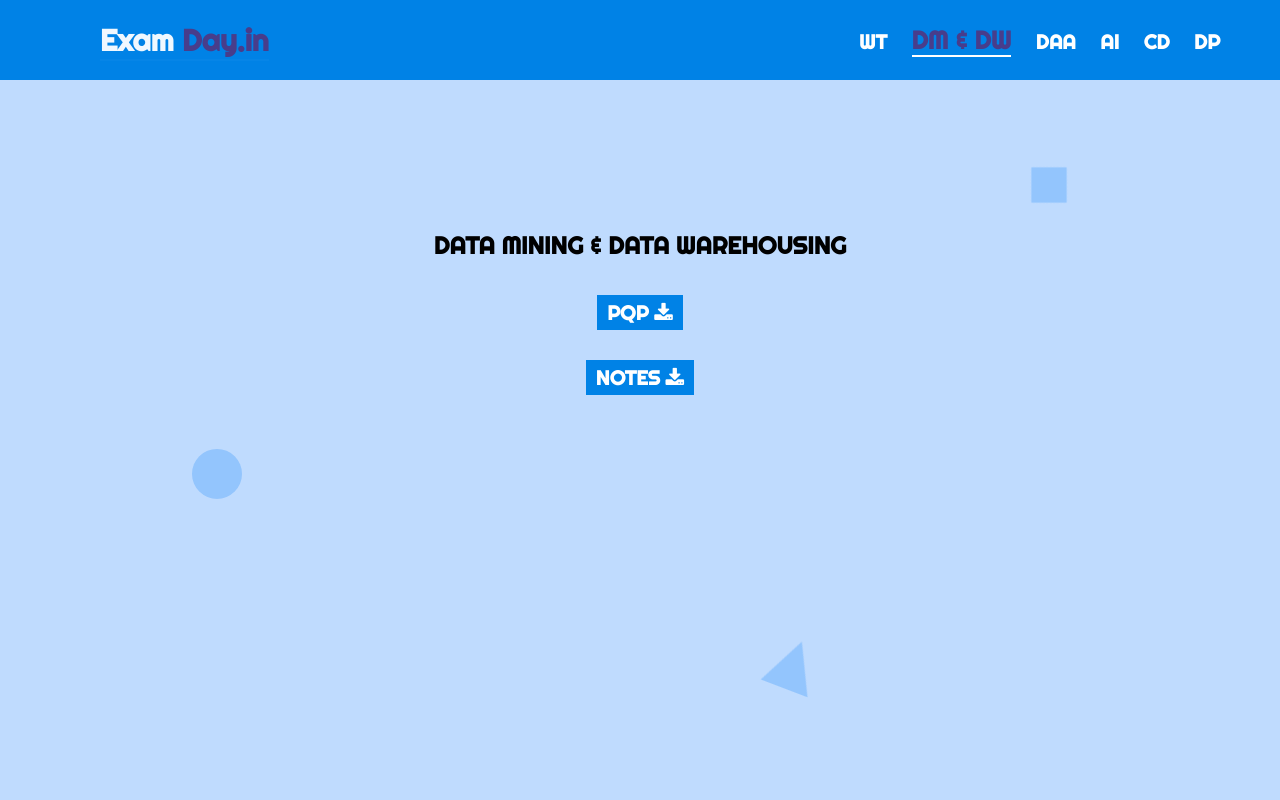
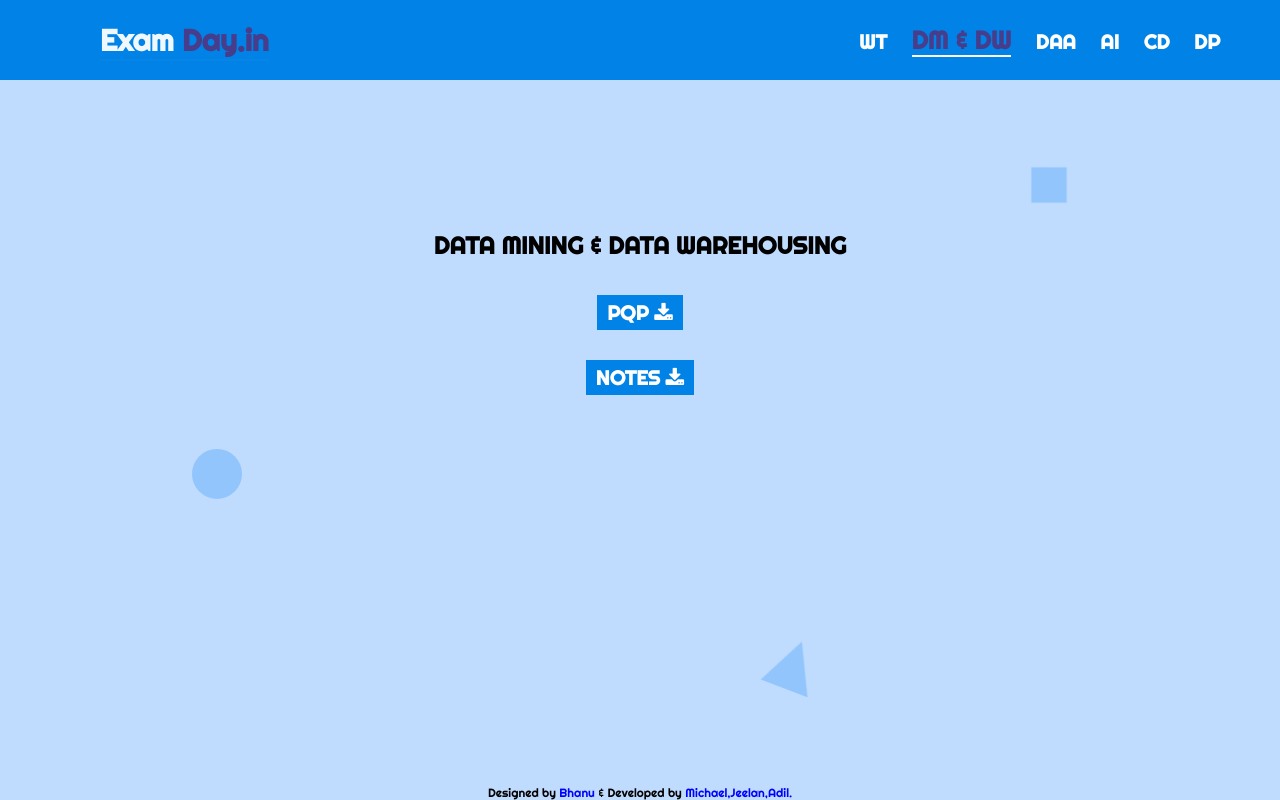
Before and after one commit to Bhanuprakash1706/examday, a plain HTML site: page dm.html in a window 1280 px wide. Drawn offline with Linux system fonts and the light colour scheme.

Commit message:
Update dm.html

```diff
--- a/dm.html
+++ b/dm.html
@@ -37,5 +37,11 @@
 <a href="https://drive.google.com/drive/folders/1NXpfE2Ur017zfYkvxgq3f22dCqE_zQdV?usp=sharing" id="d2">NOTES <i class="fa fa-download" aria-hidden="true" for="d2"></i></a>
   </div>
 </section>
+  <footer>
+  <div class="foot">
+    <p>Designed by <span style="color: blue;"> Bhanu </span>& Developed by <span style="color: blue;">
+        Michael,Jeelan,Adil.</span></p>
+  </div>
+</footer>
 </body>
 </html>
```
